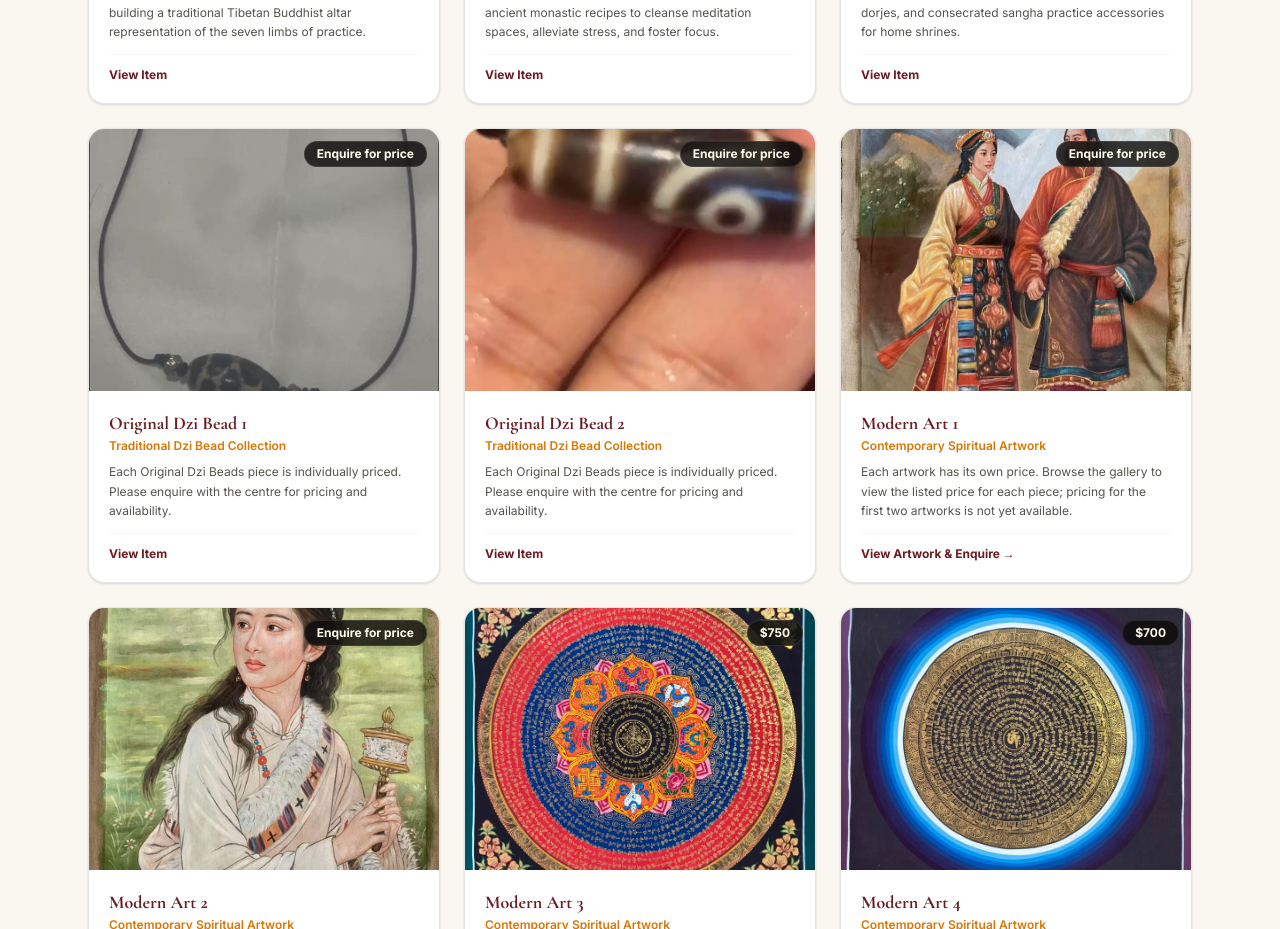
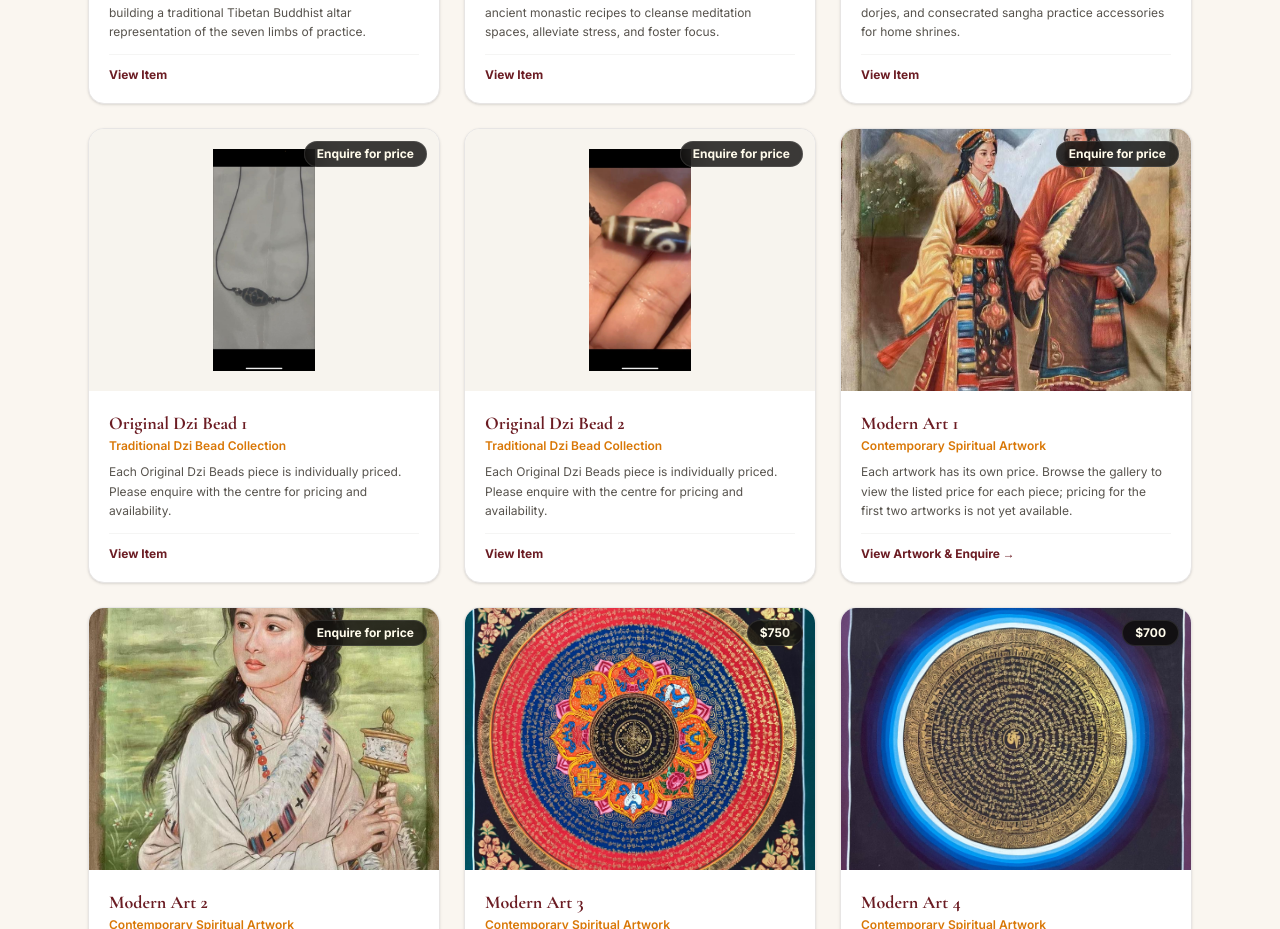
Before and after one commit to sherpaten/Zero-Point-Meditation-Center, a React (Vite) app in the folder zero-point-meditation/: page /merchandise in a window 1280 px wide. Shown: the part 2880-3809 px from the top of the page. Built offline with nearby package versions, Linux system fonts and the light colour scheme.

Commit message:
Improve Original Dzi Bead image clarity and layout (#32)

```diff
--- a/zero-point-meditation/src/pages/Merchandise.jsx
+++ b/zero-point-meditation/src/pages/Merchandise.jsx
@@ -225,7 +225,7 @@ export default function Merchandise() {
               className={`bg-white rounded-2xl border border-stone-200 overflow-hidden shadow-sm hover:shadow-xl transition-all group flex flex-col ${item.parentCategoryId === 'modern-art' ? 'cursor-pointer' : 'cursor-default'}`}
             >
 
-              <div className="relative aspect-[4/3] overflow-hidden bg-stone-100">
+              <div className={`relative aspect-[4/3] overflow-hidden ${item.parentCategoryId === 'original-dzi-beads' ? 'bg-[#f7f4ee] flex items-center justify-center p-4 sm:p-5' : 'bg-stone-100'}`}>
                 <motion.img
                   src={item.image}
                   alt={item.name}
@@ -233,7 +233,7 @@ export default function Merchandise() {
                   whileInView={{ opacity: 1, x: 0 }}
                   viewport={{ once: true, amount: 0.25 }}
                   transition={{ duration: 0.45, ease: 'easeOut' }}
-                  className="w-full h-full object-cover group-hover:scale-105 transition-transform duration-500"
+                  className={`w-full h-full ${item.parentCategoryId === 'original-dzi-beads' ? 'object-contain max-w-full max-h-full' : 'object-cover group-hover:scale-105'} transition-transform duration-500`}
                 />
                 {item.price && (
                   <span className="absolute top-3 right-3 bg-stone-950/80 backdrop-blur-md text-amber-50 text-xs font-bold px-3 py-1 rounded-full border border-white/10">
```
